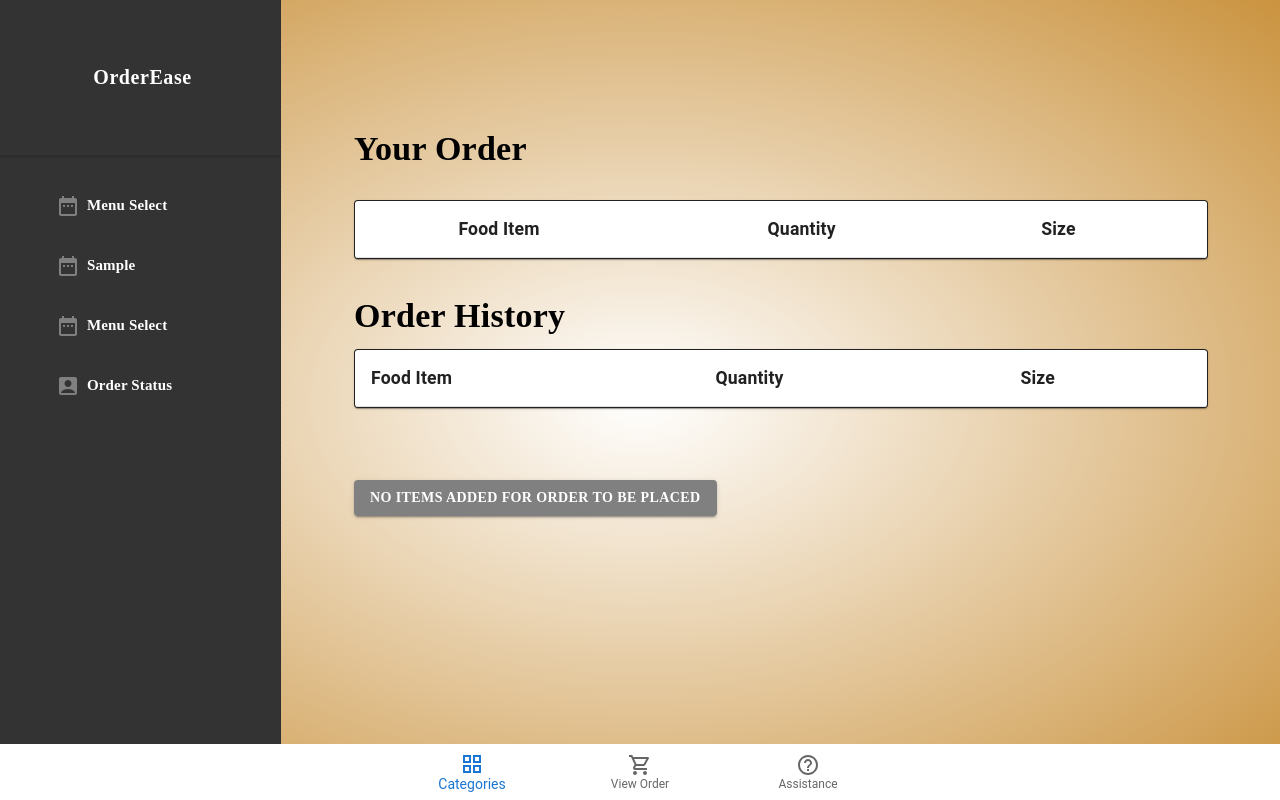
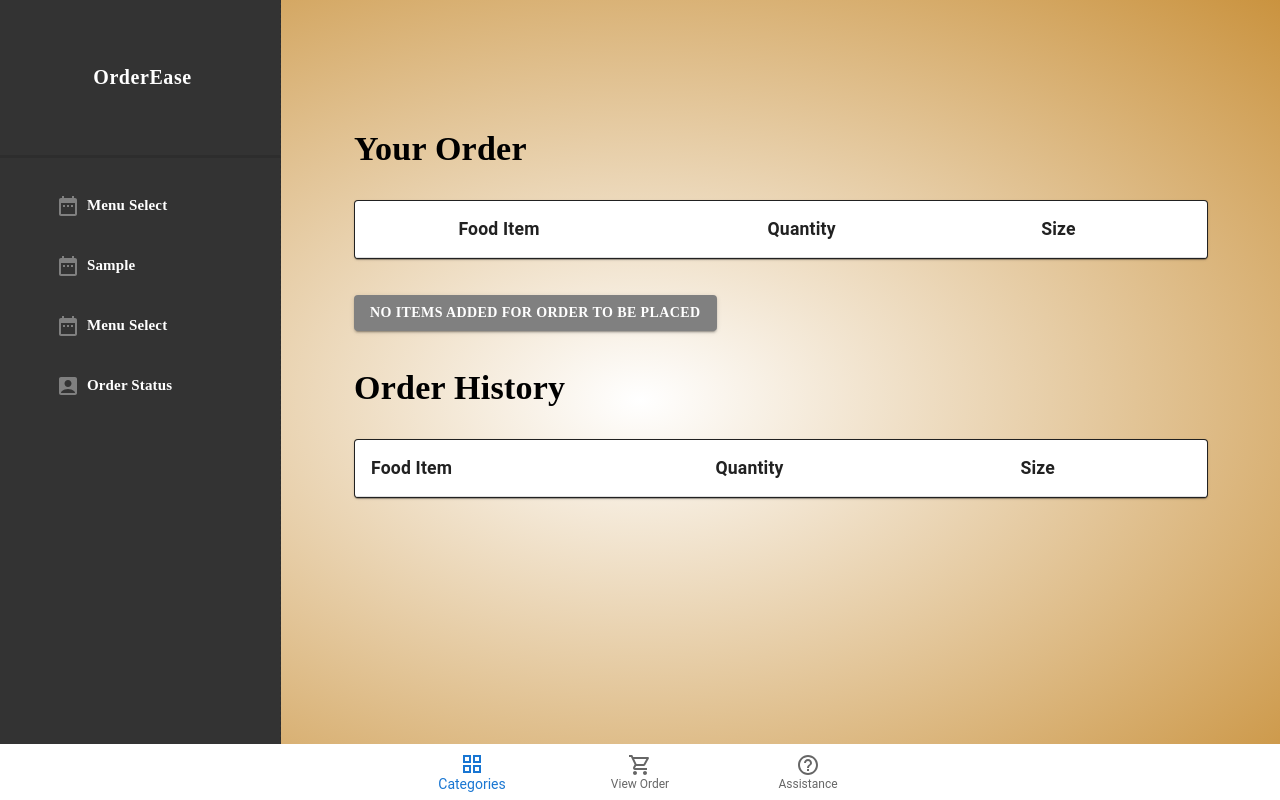
Before and after one commit to rinserinse1/OrderEase, a React (Create React App) app in the folder client/: page /yourorder in a window 1280 px wide. Built offline with nearby package versions, Linux system fonts and the light colour scheme.

Commit message:
Moved order button above order history

```diff
--- a/client/src/order/YourOrder.js
+++ b/client/src/order/YourOrder.js
@@ -186,54 +186,10 @@ const YourOrder = () => {
         </TableBody>
       </Table>
     </TableContainer>
-      <br /><br />
-      <Typography variant="h4" gutterBottom sx={{ display: 'flex', alignItems: 'center', fontFamily: 'Roboto Mono' }}><strong>Order History</strong></Typography>
-    <TableContainer component={Paper} sx={{border: 1}}>
-      <Table aria-label="food items table">
-        <TableHead>
-          <TableRow>
-            <TableCell sx={{fontWeight: 700, fontSize: '110%'}}>Food Item</TableCell>
-            <TableCell sx={{fontWeight: 700, fontSize: '110%'}}>Quantity</TableCell>
-            <TableCell sx={{fontWeight: 700, fontSize: '110%'}}>Size</TableCell>
-          </TableRow>
-        </TableHead>
-        <TableBody>
-          {orderHistory.map((item, index) => (
-            <TableRow key={index}>
-              <TableCell>
-                {item.food}
-                <Typography marginLeft="20px" variant="h7" style={{ fontStyle: 'italic' }}><br/>{item.note}</Typography>
-                  <br></br>
-              </TableCell>
-              <TableCell>
-                {item.quantity}
-              </TableCell>
-              <TableCell>item size</TableCell>
-            </TableRow>
-          ))}
-        </TableBody>
-      </Table>
-    </TableContainer>
-      {/* <Paper elevation={3} sx={{ padding: 1, backgroundColor: '#F9F9F9' }}>
-        <Grid container spacing={2}>
-          <Grid item xs={10}>
-          {orderHistory.map((item, index) => (
-              <div key={index}>
-                <Typography variant="h7" >
-                  {item.food}
-                  <Typography marginLeft="20px" variant="h7" style={{ fontStyle: 'italic' }}>{item.note}</Typography>
-                  <br></br>
-                  Qty: {item.quantity}
-                </Typography>
-                <br></br><br></br>
-              </div>
-            ))}
-          </Grid>
-        </Grid>
-      </Paper> */}
 
-      <br></br><br></br><br></br><br></br>
-      {foodList.length == 0 ? (
+    <br /><br />
+
+    {foodList.length == 0 ? (
         <Button
           variant="contained"
           color="primary"
@@ -267,6 +223,73 @@ const YourOrder = () => {
           Place Order
         </Button>
       )}
+
+    <br/><br/>
+
+    <Typography variant="h4" gutterBottom sx={{ display: 'flex', alignItems: 'center', fontFamily: 'Roboto Mono' }}><strong>Order History</strong></Typography>
+    <br/>
+    <TableContainer component={Paper} sx={{border: 1}}>
+      <Table aria-label="food items table">
+        <TableHead>
+          <TableRow>
+            <TableCell sx={{fontWeight: 700, fontSize: '110%'}}>Food Item</TableCell>
+            <TableCell sx={{fontWeight: 700, fontSize: '110%'}}>Quantity</TableCell>
+            <TableCell sx={{fontWeight: 700, fontSize: '110%'}}>Size</TableCell>
+          </TableRow>
+        </TableHead>
+        <TableBody>
+          {orderHistory.map((item, index) => (
+            <TableRow key={index}>
+              <TableCell>
+                {item.food}
+                <Typography marginLeft="20px" variant="h7" style={{ fontStyle: 'italic' }}><br/>{item.note}</Typography>
+                  <br></br>
+              </TableCell>
+              <TableCell>
+                {item.quantity}
+              </TableCell>
+              <TableCell>item size</TableCell>
+            </TableRow>
+          ))}
+        </TableBody>
+      </Table>
+    </TableContainer>
+
+    <br></br><br></br>
+      {/* {foodList.length == 0 ? (
+        <Button
+          variant="contained"
+          color="primary"
+          style={{
+            display: 'block',
+            backgroundColor: 'grey',
+            color: 'white',
+            textAlign: 'center',
+            fontFamily: 'Roboto Mono',
+            fontWeight: 'bold'
+          }}
+        >
+          No items Added For Order To Be Placed
+        </Button>
+      ) : (
+        <Button
+          component={Link}
+          to={`/placedorder/${id}`}
+          variant="contained"
+          color="primary"
+          style={{
+            display: 'block',
+            backgroundColor: 'green',
+            color: 'white',
+            textAlign: 'center',
+            fontFamily: 'Roboto Mono',
+            fontWeight: 'bold'
+          }}
+          onClick={handlePlaceOrder}
+        >
+          Place Order
+        </Button>
+      )} */}
     </Container>
   );
 };
```
